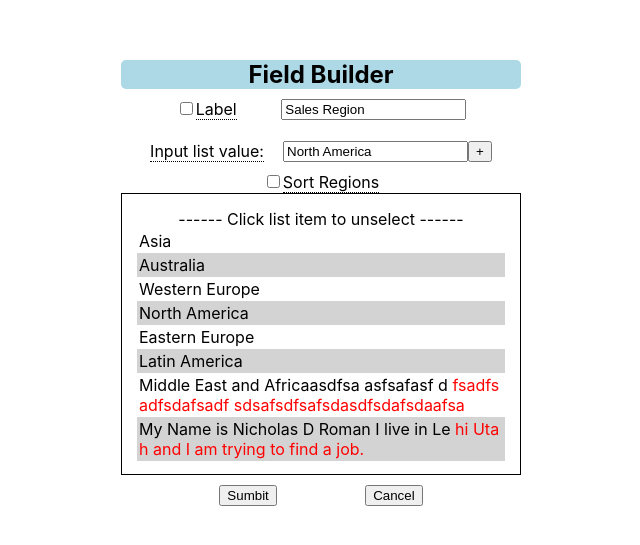
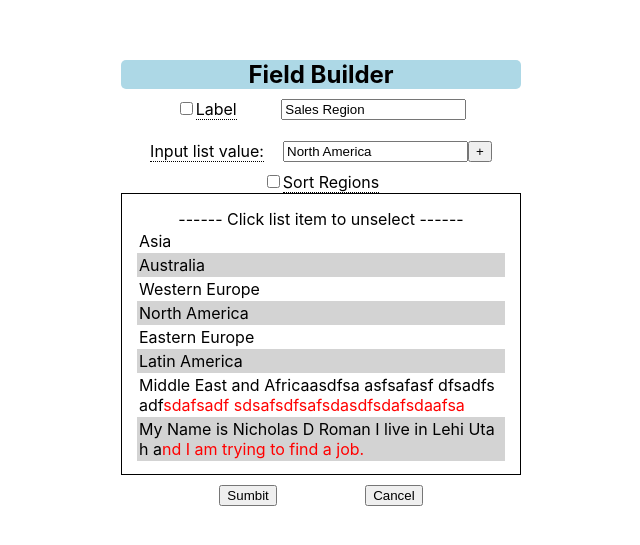
Before and after one commit to sonofdust/QuickBase, a React (Create React App) app: page / in a window 1280 px wide. Shown: the part 165-710 px from the top of the page, without its empty margins (344-984 px from the left). Built offline with nearby package versions, Linux system fonts and the light colour scheme.

Commit message:
Reduced overflow function

```diff
--- a/src/components/selectionlist/selectionlist.js
+++ b/src/components/selectionlist/selectionlist.js
@@ -2,44 +2,28 @@ import React from "react";
 import "./selectionlist.css";
 
 export class Selectionlist extends React.Component {
-  getOptionValue(value, maxLimit) {
-    let optionValue = null;
-
-    if (value.length < maxLimit) {
-      optionValue = value;
-    } else {
-      const normalText = value.substring(0, maxLimit);
-      const redText = value.substring(maxLimit);
-
-      optionValue = (
-        <span>
-          {normalText} <font color="red">{redText}</font>
-        </span>
-      );
-    }
-
+  getOverflow(value, maxLimit) {
     return (
       <div
         key={value}
         className="row option"
         onClick={this.props.deleteItem.bind(this, value)}
       >
-        {optionValue}
+        <span>
+          {value.substring(0, maxLimit)}
+          <font color="red">{value.substring(maxLimit)}</font>
+        </span>
       </div>
     );
   }
 
   render() {
-    const maxLineLimit = 40;
-
     return (
       <div className="list-wrapper">
         <div className="list-title">
           ------ Click list item to unselect ------
         </div>
-        {this.props.choices.map(choice =>
-          this.getOptionValue(choice, maxLineLimit)
-        )}
+        {this.props.choices.map(choice => this.getOverflow(choice, 49))}
       </div>
     );
   }
```
